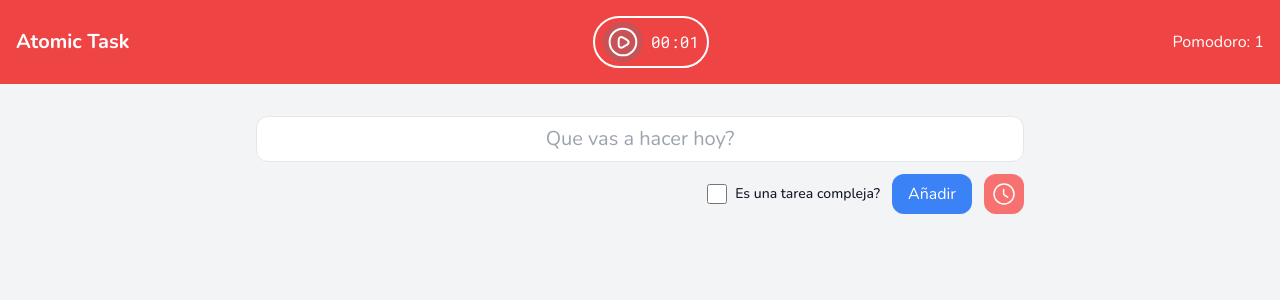
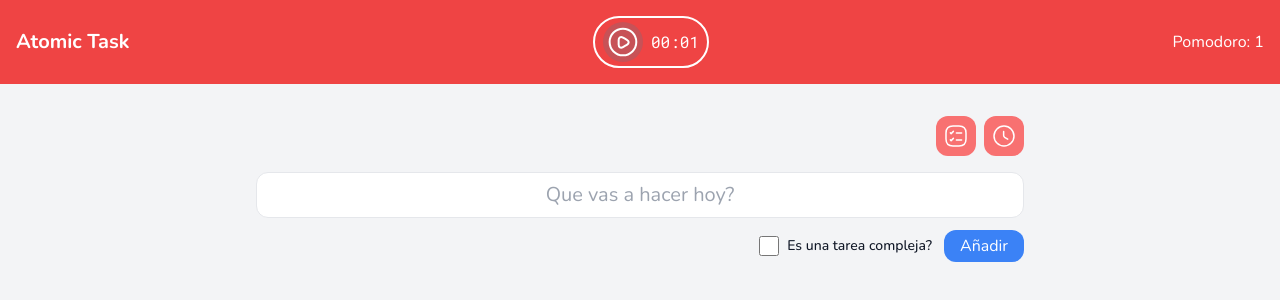
Before and after one commit to hernanyarbi/atomic-task, a Vue app: page / in a window 1280 px wide. Shown: the top 300 px of the page. Built offline with nearby package versions, Linux system fonts and the light colour scheme.

Commit message:
added history route to show completed task

```diff
--- /dev/null
+++ b/src/module/common/icons/TaskSquareIcon.vue
@@ -0,0 +1,18 @@
+<template>
+  <svg xmlns="http://www.w3.org/2000/svg" width="24" height="24" viewBox="0 0 24 24" fill="none">
+    <path
+      d="M12.37 8.88h5.25M6.38 8.88l.75.75 2.25-2.25M12.37 15.88h5.25M6.38 15.88l.75.75 2.25-2.25"
+      stroke="#ffffff"
+      stroke-width="1.5"
+      stroke-linecap="round"
+      stroke-linejoin="round"
+    ></path>
+    <path
+      d="M9 22h6c5 0 7-2 7-7V9c0-5-2-7-7-7H9C4 2 2 4 2 9v6c0 5 2 7 7 7Z"
+      stroke="#ffffff"
+      stroke-width="1.5"
+      stroke-linecap="round"
+      stroke-linejoin="round"
+    ></path>
+  </svg>
+</template>
--- a/src/module/task/components/TaskForm.vue
+++ b/src/module/task/components/TaskForm.vue
@@ -24,9 +24,6 @@
       <button type="submit" class="bg-blue-500 hover:bg-blue-700 text-white px-4 py-1 rounded-xl">
         Añadir
       </button>
-      <button class="p-2 bg-red-400 hover:bg-red-600 rounded-xl">
-        <ClockIcon />
-      </button>
     </div>
   </form>
 </template>
@@ -34,7 +31,9 @@
 <script setup lang="ts">
 import { ref } from 'vue'
 import type { Task } from '../interfaces/task.interface'
-import ClockIcon from '@/module/common/icons/ClockIcon.vue'
+import { useRouter } from 'vue-router'
+
+const router = useRouter()
 
 const task = ref<Task>({
   id: new Date().getTime(),
@@ -54,6 +53,9 @@ function submitTask() {
     task.value.description = ''
     task.value.trackedTime = 0
     task.value.isComplex = false
+    if (router.currentRoute.value.name === 'completed-tasks') {
+      router.push({ name: 'tasks' })
+    }
   }
 }
 </script>
--- a/src/module/task/components/TaskItem.vue
+++ b/src/module/task/components/TaskItem.vue
@@ -3,6 +3,7 @@
     <input
       id="link-checkbox"
       type="checkbox"
+      :checked="!!task.completedAt"
       @change="taskStore.completeTask(task.id)"
       class="w-4 h-4 text-blue-600 bg-gray-100 border-gray-300 rounded"
     />
@@ -19,7 +20,7 @@
     />
   </div>
   <div class="flex justify-end items-center">
-    <div class="flex space-x-2">
+    <div class="flex space-x-2" v-if="!task.completedAt">
       <ToolTip
         text="Puedes considerar dividir esta tarea."
         position="bottom"
--- a/src/module/task/components/TaskList.vue
+++ b/src/module/task/components/TaskList.vue
@@ -1,5 +1,5 @@
 <template>
-  <div class="w-full max-w-screen-lg">
+  <div class="w-full md:max-w-screen-md">
     <div
       v-for="task in tasks"
       :key="task.id"
--- /dev/null
+++ b/src/module/task/layout/TasksLayout.vue
@@ -0,0 +1,30 @@
+<template>
+  <main class="flex flex-col justify-center items-center gap-4 p-4">
+    <div class="flex justify-end w-full md:max-w-screen-md gap-2">
+      <RouterLink
+        :to="{ name: 'tasks' }"
+        class="p-2 bg-red-400 hover:bg-red-600 rounded-xl"
+        exact-active-class="bg-pink-500 hover:bg-pink-600"
+      >
+        <TaskSquareIcon />
+      </RouterLink>
+      <RouterLink
+        :to="{ name: 'completed-tasks' }"
+        class="p-2 bg-red-400 hover:bg-red-600 rounded-xl"
+        exact-active-class="bg-pink-500 hover:bg-pink-600"
+      >
+        <ClockIcon />
+      </RouterLink>
+    </div>
+    <TaskForm @add-task="taskStore.addTask" />
+    <RouterView />
+  </main>
+</template>
+
+<script setup lang="ts">
+import ClockIcon from '@/module/common/icons/ClockIcon.vue'
+import TaskForm from '../components/TaskForm.vue'
+import { useTaskStore } from '../store/useTaskStore'
+import TaskSquareIcon from '@/module/common/icons/TaskSquareIcon.vue'
+const taskStore = useTaskStore()
+</script>
--- /dev/null
+++ b/src/module/task/view/CompletedTasksView.vue
@@ -0,0 +1,10 @@
+<template>
+  <TaskList :tasks="taskStore.competedTaskList" />
+</template>
+
+<script setup lang="ts">
+import TaskList from '../components/TaskList.vue'
+import { useTaskStore } from '../store/useTaskStore'
+
+const taskStore = useTaskStore()
+</script>
--- /dev/null
+++ b/src/module/task/view/PendingTasksView.vue
@@ -0,0 +1,10 @@
+<template>
+  <TaskList :tasks="taskStore.pendingTaskList" />
+</template>
+
+<script setup lang="ts">
+import TaskList from '../components/TaskList.vue'
+import { useTaskStore } from '../store/useTaskStore'
+
+const taskStore = useTaskStore()
+</script>
--- a/src/module/task/view/TasksView.vue
+++ /dev/null
@@ -1,14 +0,0 @@
-<template>
-  <div class="flex flex-col justify-center items-center gap-4 p-4">
-    <TaskForm @add-task="taskStore.addTask" />
-    <TaskList :tasks="taskStore.pendingTaskList" />
-  </div>
-</template>
-
-<script setup lang="ts">
-import TaskForm from '../components/TaskForm.vue'
-import TaskList from '../components/TaskList.vue'
-import { useTaskStore } from '../store/useTaskStore'
-
-const taskStore = useTaskStore()
-</script>
--- a/src/router/index.ts
+++ b/src/router/index.ts
@@ -1,5 +1,5 @@
 import { createRouter, createWebHistory } from 'vue-router'
-import TasksView from '@/module/task/view/TasksView.vue'
+import TasksLayout from '@/module/task/layout/TasksLayout.vue'
 
 const router = createRouter({
   history: createWebHistory(import.meta.env.BASE_URL),
@@ -7,7 +7,19 @@ const router = createRouter({
     {
       path: '/',
       name: 'home',
-      component: TasksView
+      component: TasksLayout,
+      children: [
+        {
+          path: '/',
+          name: 'tasks',
+          component: () => import('@/module/task/view/PendingTasksView.vue')
+        },
+        {
+          path: '/history',
+          name: 'completed-tasks',
+          component: () => import('@/module/task/view/CompletedTasksView.vue')
+        }
+      ]
     }
   ]
 })
```
